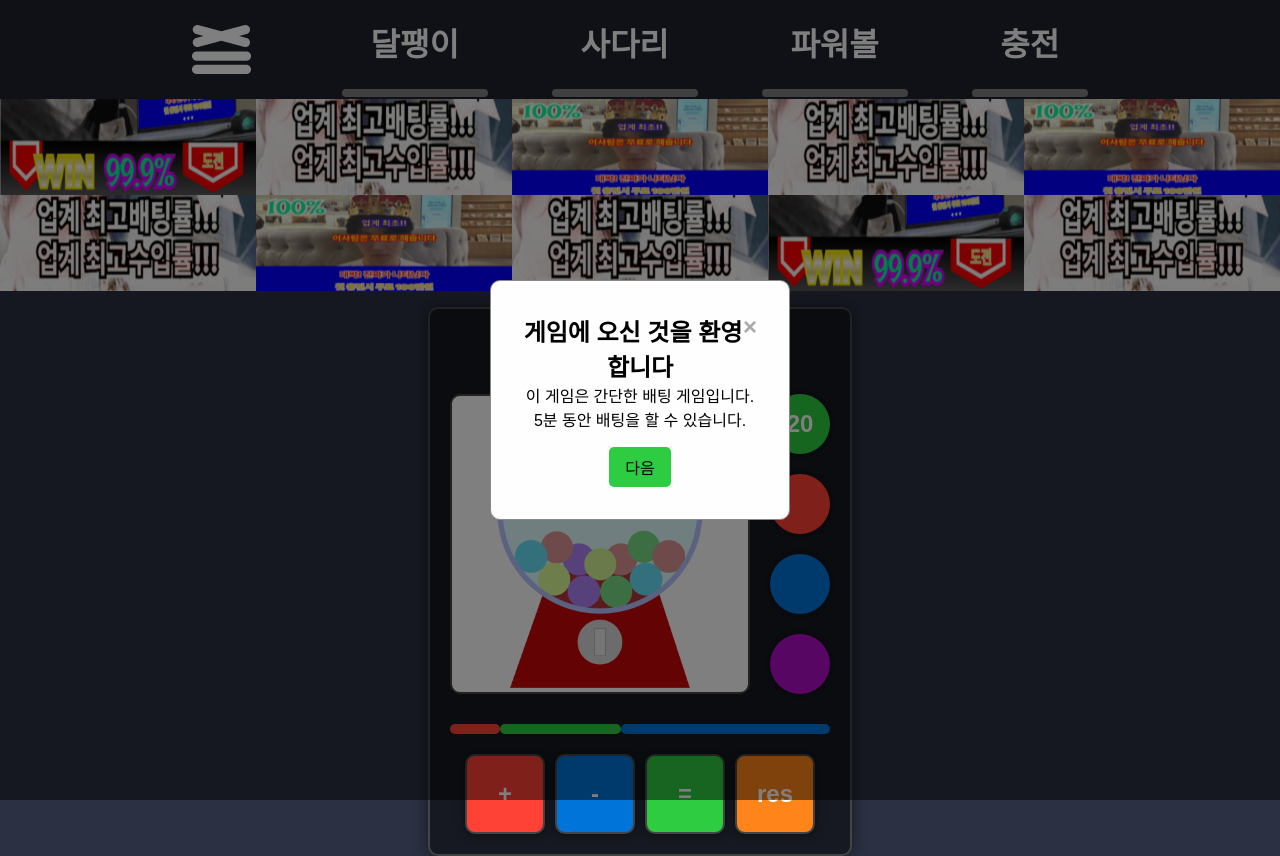
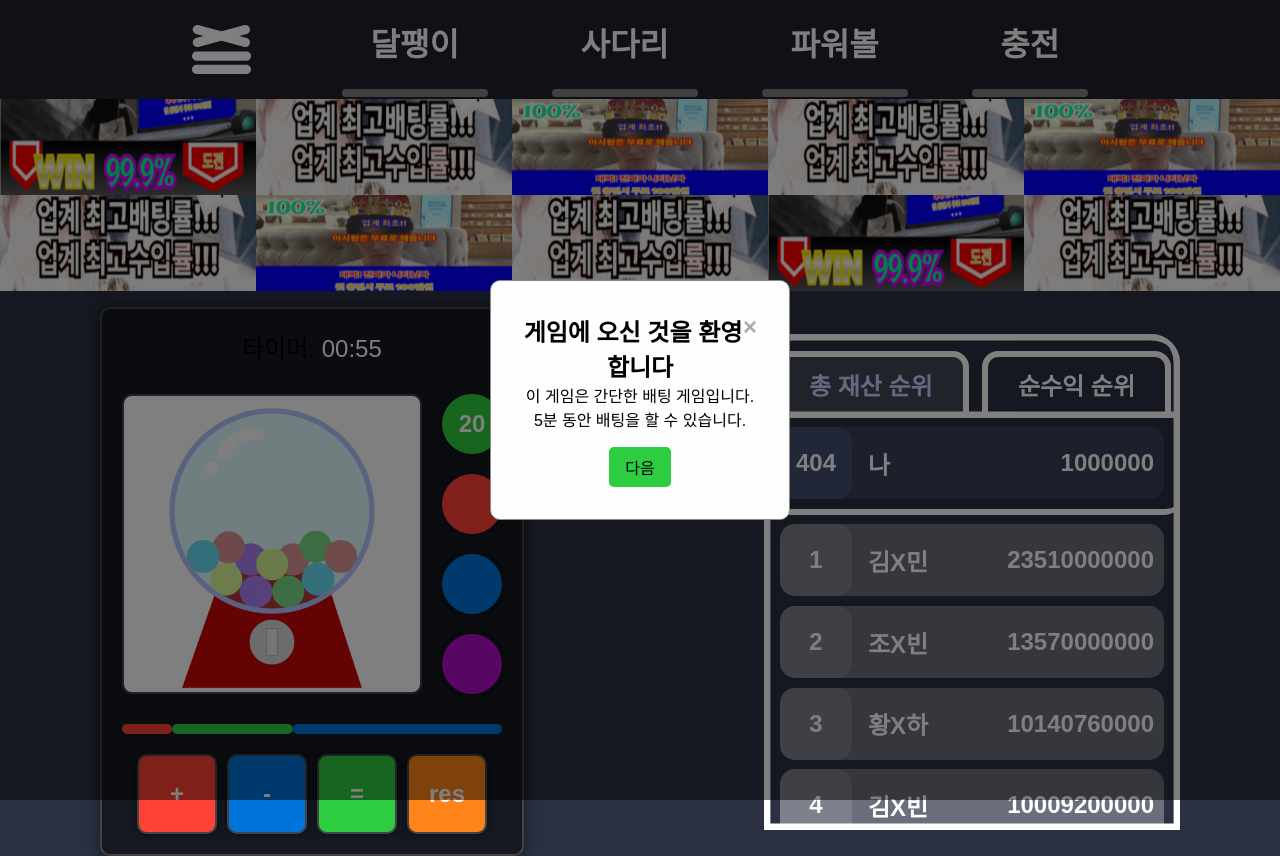
Before and after one commit to Gaft-sdhs/no-gambling-front, a React (Vite) app: page /Powerball in a window 1280 px wide. Built offline with nearby package versions, Linux system fonts and the light colour scheme.

Commit message:
[feat] 파워볼, 사다리 랭킹 추가 및 충전 페이지 삭제

```diff
--- a/src/App.jsx
+++ b/src/App.jsx
@@ -1,7 +1,6 @@
 import Header from "./components/header/Header";
 import Index from "./pages/Index";
 import Snail from "./pages/Snail";
-import Store from "./pages/Store";
 import Ladder from "./pages/Ladder";
 import PowerBall from "./pages/PowerBall";
 import { Route, Routes, Navigate } from "react-router-dom";
@@ -17,7 +16,6 @@ function App() {
         <Route path="/snail" element={<Snail />} />
         <Route path="/Ladder" element={<Ladder />} />
         <Route path="/Powerball" element={<PowerBall />} />
-        <Route path="/Store" element={<Store />} />
         <Route path="*" element={<Navigate to="/" />} />
       </Routes>
     </>
--- a/src/components/header/Header.jsx
+++ b/src/components/header/Header.jsx
@@ -13,7 +13,7 @@ const Header = () => {
           <HeaderItem name={"달팽이"} link={"/snail"}/>
           <HeaderItem name={"사다리"} link={"/ladder"}/>
           <HeaderItem name={"파워볼"} link={"/Powerball"}/>
-          <HeaderItem name={"충전"} link={"/store"}/>
+          <HeaderItem name={"충전"} link={""}/>
         </div>
       </header>
       <Banners />
--- a/src/pages/Ladder.jsx
+++ b/src/pages/Ladder.jsx
@@ -1,11 +1,13 @@
 import "./css/ladder.css";
 import LadderGame from "../components/ladder/LadderGame";
+import Ranking from "../components/ranking/Ranking";
 
 const Ladder = () => {
   return (
     <main className="ladder">
       <section className="container">
         <LadderGame />
+        <Ranking/>
       </section>
     </main>
   )
--- a/src/pages/PowerBall.jsx
+++ b/src/pages/PowerBall.jsx
@@ -1,4 +1,4 @@
-import React, { useState } from 'react';
+import React, { useState } from "react";
 import Bars from "../components/powerball/Bars";
 import BetModal from "../components/powerball/BetModal";
 import BettingArea from "../components/powerball/BettingArea";
@@ -6,10 +6,12 @@ import Timer from "../components/powerball/Timer";
 import GamblingArea from "../components/powerball/GamblingArea";
 import TutorialModal from "../components/powerball/TutorialModal";
 
-import useGameState from '../hooks/useGameState';
+import Ranking from "../components/ranking/Ranking";
+
+import useGameState from "../hooks/useGameState";
 import "./css/powerball.css";
 
-import imageSrc from "../assets/random.png"
+import imageSrc from "../assets/random.png";
 
 const PowerBall = () => {
   const {
@@ -38,12 +40,16 @@ const PowerBall = () => {
 
   const res = values.slice(1).reduce((acc, val) => acc + val, 0);
 
-
   return (
     <main className="powerball">
       <section className="container">
         <Timer time={time} />
-      <GamblingArea target={targetValue} values={values} showResults={showResults} imageSrc={imageSrc} />
+        <GamblingArea
+          target={targetValue}
+          values={values}
+          showResults={showResults}
+          imageSrc={imageSrc}
+        />
         <Bars bars={bars} />
         <BettingArea
           hasBet={hasBet}
@@ -74,6 +80,7 @@ const PowerBall = () => {
           />
         )}
       </section>
+      <Ranking />
     </main>
   );
 };
--- a/src/pages/Store.jsx
+++ /dev/null
@@ -1,8 +0,0 @@
-const Store = ()=>{
-  return (
-    <div style={{color:"white"}}>
-      여기는 충전하는 곳 입니다.
-    </div>
-  )
-}
-export default Store;
--- a/src/pages/css/ladder.css
+++ b/src/pages/css/ladder.css
@@ -10,8 +10,9 @@
   display: flex;
   flex-direction: row;
   margin-top: 1rem;
-  gap: 6rem;
+  gap: 15rem;
 
   flex-wrap: wrap;
   justify-content: center;
+  align-items: center;
 }
--- a/src/pages/css/powerball.css
+++ b/src/pages/css/powerball.css
@@ -3,14 +3,17 @@
   height: auto;
   display: flex;
   justify-content: center;
+  align-items: center;
+
+  margin-top: 1rem;
+
+  gap: 15rem;
 }
 .powerball > .container {
   display: flex;
   flex-direction: column;
   align-items: center;
   text-align: center;
-
-  margin-top: 1rem;
 
   padding: 1.25rem;
   border: 0.125rem solid #444;
```
Lines whose indentation alone changed are shown as unchanged.
